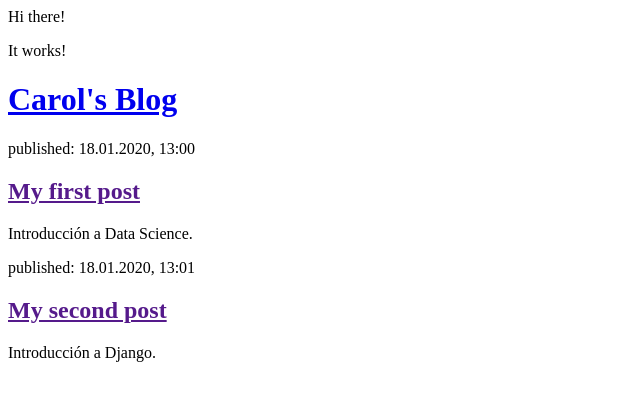
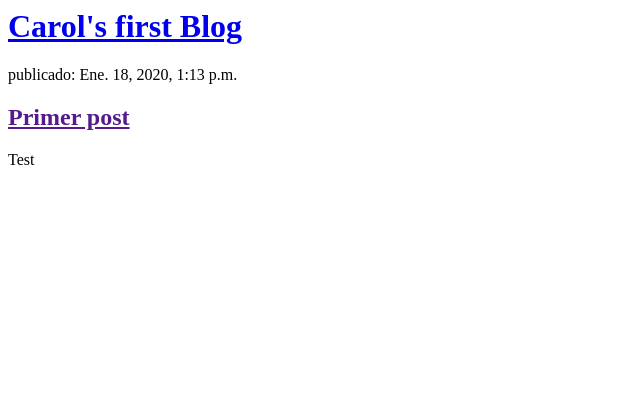
Before and after one commit to CarolCupas/my-first-blog, a Django app: page / in a window 1280 px wide. Shown: the top 401 px of the page, without its empty margins (0-640 px from the left). Run offline with Django 3.2, Linux system fonts and the light colour scheme; data comes from the database, SQL or seed files in the repository; both versions use the stored data as it was after the commit.

Commit message:
Templates modificados para mostrar post desde base de datos.

```diff
--- a/blog/templates/blog/post_list.html
+++ b/blog/templates/blog/post_list.html
@@ -3,22 +3,16 @@
             <title>Carol's blog</title>
     </head>
 <body>
-    <p>Hi there!</p>
-    <p>It works!</p>
     <div>
-            <h1><a href="/">Carol's Blog</a></h1>
+            <h1><a href="/">Carol's first Blog</a></h1>
     </div>
 
+    {% for post in posts %}
         <div>
-            <p>published: 18.01.2020, 13:00</p>
-            <h2><a href="">My first post</a></h2>
-            <p>Introducción a Data Science.</p>
+            <p> publicado: {{ post.published_date }}</p>
+            <h2><a href="">{{ post.title }}</a></h2>
+            <p>{{ post.text|linebreaksbr }}</p>
         </div>
-
-        <div>
-            <p>published: 18.01.2020, 13:01</p>
-            <h2><a href="">My second post</a></h2>
-            <p>Introducción a Django.</p>
-        </div>
+    {% endfor %}
 </body>
 </html>
--- a/blog/views.py
+++ b/blog/views.py
@@ -1,5 +1,8 @@
 from django.shortcuts import render
+from django.utils import timezone
+from .models import Post
 
 # Create your views here.
 def post_list(request):
-    return render(request, 'blog/post_list.html', {})
+    posts = Post.objects.filter(published_date__lte=timezone.now()).order_by('published_date')
+    return render(request, 'blog/post_list.html', {'posts': posts})
```
Also changed, not shown: db.sqlite3. Lines whose indentation alone changed are shown as unchanged.
